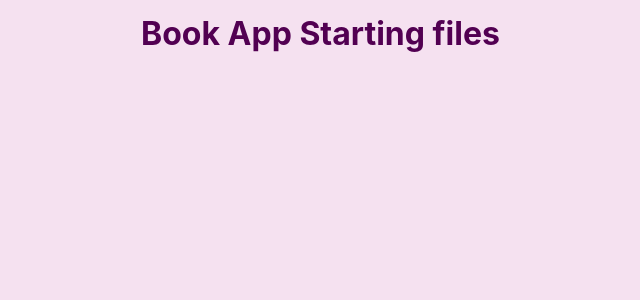
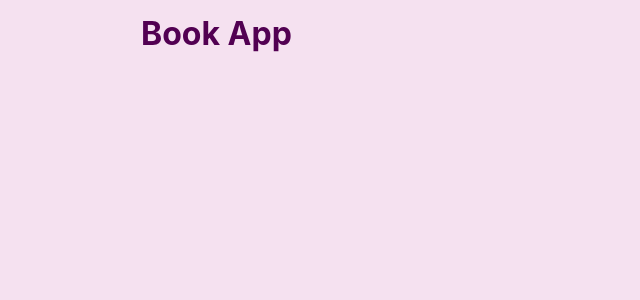
Before and after one commit to mahlakhalili/Book-App, a React (Vite) app: page / in a window 1280 px wide. Shown: the top 300 px of the page, without its empty margins (9-649 px from the left). Built offline with nearby package versions, Linux system fonts and the light colour scheme.

Commit message:
initial commit

```diff
--- a/src/App.jsx
+++ b/src/App.jsx
@@ -1,7 +1,7 @@
 function App() {
   return (
     <>
-      <h1>Book App Starting files</h1>
+      <h1>Book App</h1>
     </>
   );
 }
```
